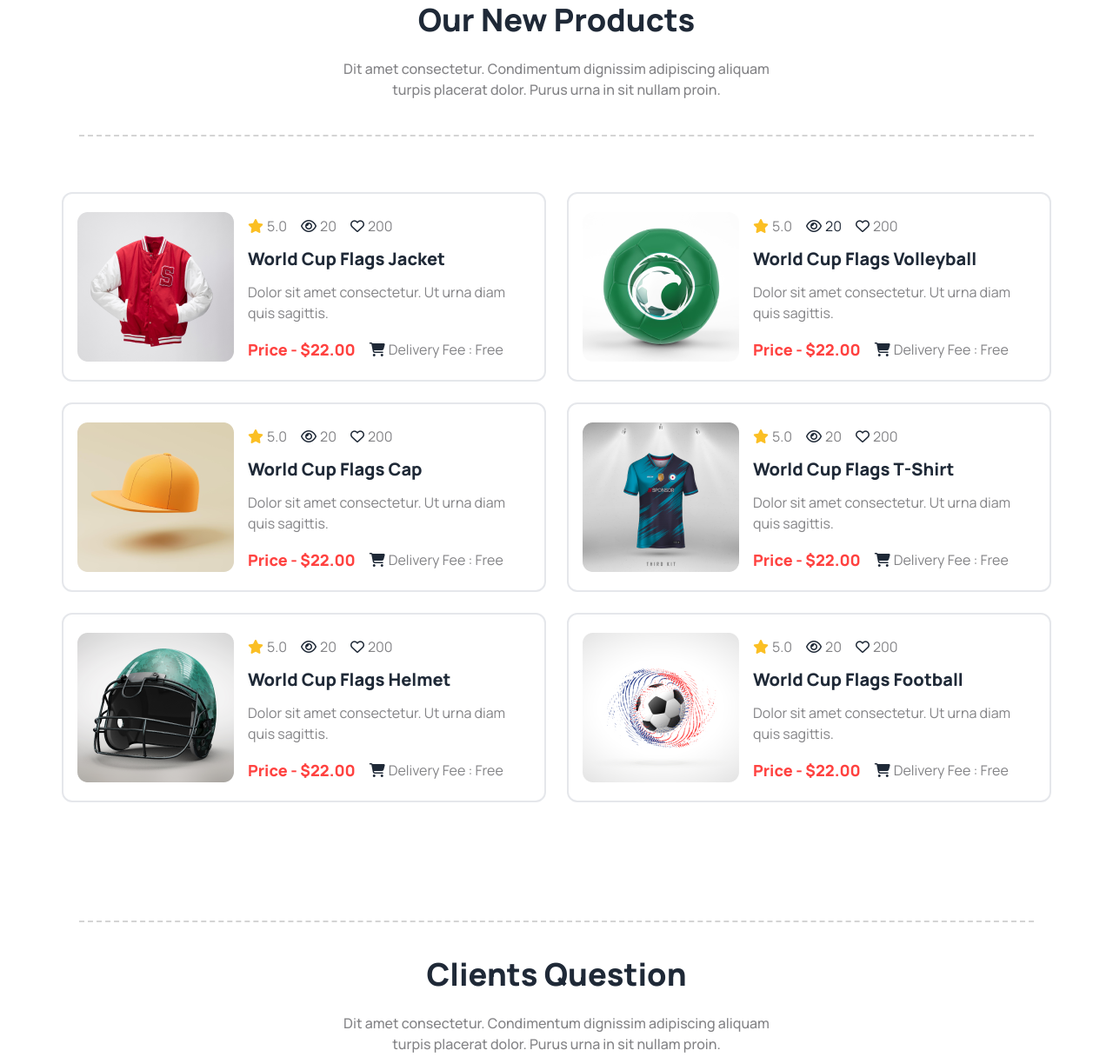
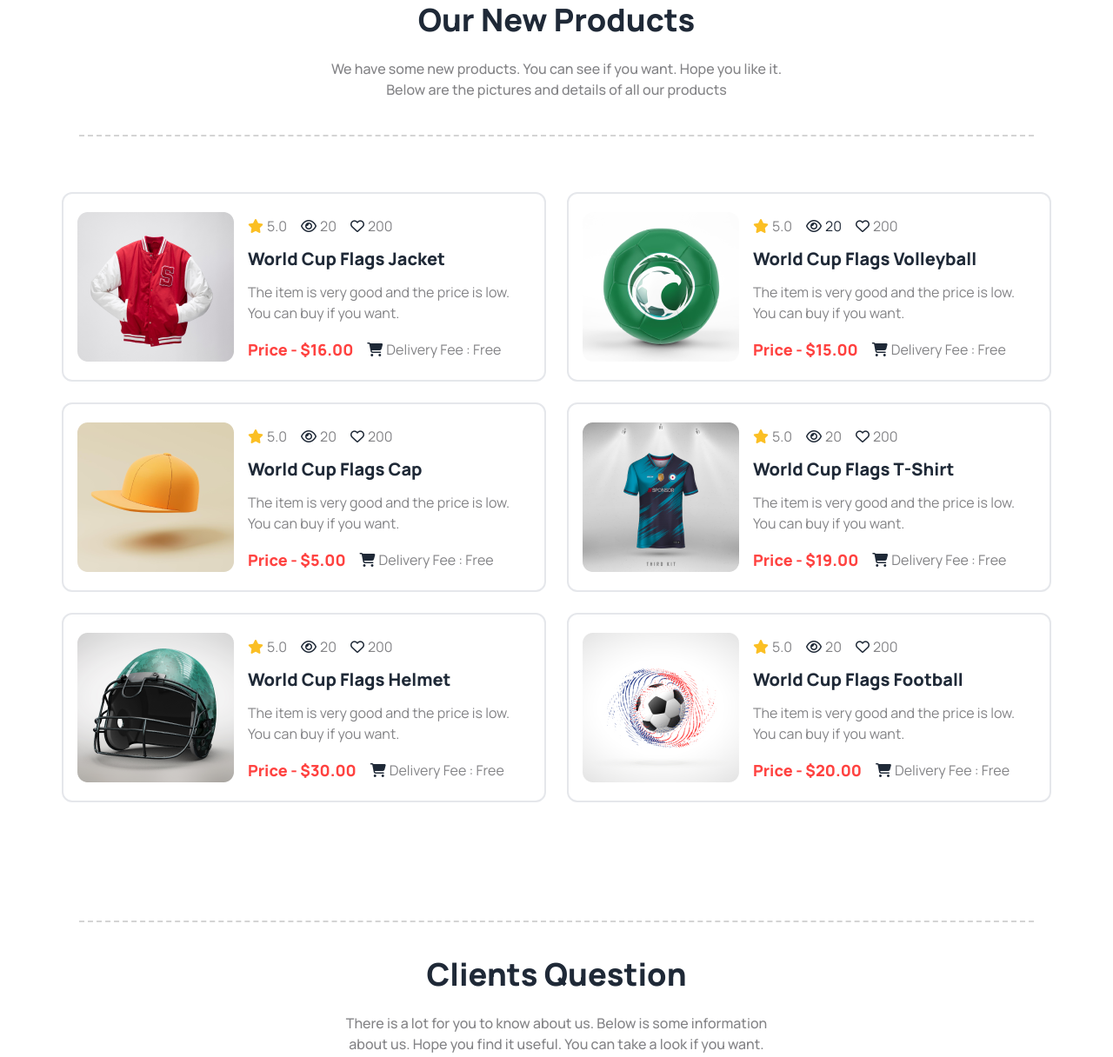
Before and after one commit to sohan226/-Assignment-3, a plain HTML site: page index.html in a window 1280 px wide. Shown: the part 2703-3919 px from the top of the page at 87% size. Drawn offline with nearby package versions, Linux system fonts and the light colour scheme.

Commit message:
some text added

```diff
--- a/index.html
+++ b/index.html
@@ -198,7 +198,7 @@
         <div class="mx-5 lg:my-16 p-5 lg:py-10 lg:px-72 text-center border-dashed border-2 border-neutral-300 border-x-0 ">
           <div>
             <h1 class="text-2xl lg:text-4xl font-extrabold">Our New Products</h1>
-            <p class="text-sm text-[#13131886]  lg:text-base font-medium mt-4 lg:mt-6 ">Dit amet consectetur. Condimentum dignissim adipiscing aliquam turpis placerat dolor. Purus urna in sit nullam proin.</p>
+            <p class="text-sm text-[#13131886]  lg:text-base font-medium mt-4 lg:mt-6 ">We have some new products. You can see if you want. Hope you like it. Below are the pictures and details of all our products</p>
           </div>
         </div>
         <div class="grid my-10 lg:grid-cols-2 gap-6">
@@ -222,9 +222,9 @@
                   </div>
                 </div>
                 <h1 class="text-xl font-extrabold my-3">World Cup Flags Jacket</h1>
-                <p class="text-[#13131886] ">Dolor sit amet consectetur. Ut urna diam quis sagittis. </p>
+                <p class="text-[#13131886] ">The item is very good and the price is low. You can buy if you want.</p>
                 <div class="flex lg:items-center flex-col lg:flex-row gap-4 mt-4">
-                  <h3 class="text-lg text-[#FF4240] font-extrabold">Price - $22.00</h3>
+                  <h3 class="text-lg text-[#FF4240] font-extrabold">Price - $16.00</h3>
                   <div class="flex items-center gap-1">
                     <i class="fa-solid fa-cart-shopping"></i>
                     <p class="text-[#13131886] ">Delivery Fee : Free</p>
@@ -253,9 +253,9 @@
                   </div>
                 </div>
                 <h1 class="text-xl font-extrabold my-3">World Cup Flags Volleyball</h1>
-                <p class="text-[#13131886]">Dolor sit amet consectetur. Ut urna diam quis sagittis. </p>
+                <p class="text-[#13131886]">The item is very good and the price is low. You can buy if you want.</p>
                 <div class="flex lg:items-center flex-col lg:flex-row gap-4 mt-4">
-                  <h3 class="text-lg text-[#FF4240] font-extrabold">Price - $22.00</h3>
+                  <h3 class="text-lg text-[#FF4240] font-extrabold">Price - $15.00</h3>
                   <div class="flex items-center gap-1">
                     <i class="fa-solid fa-cart-shopping"></i>
                     <p class="text-[#13131886] ">Delivery Fee : Free</p>
@@ -284,9 +284,9 @@
                   </div>
                 </div>
                 <h1 class="text-xl font-extrabold my-3">World Cup Flags Cap</h1>
-                <p class="text-[#13131886]">Dolor sit amet consectetur. Ut urna diam quis sagittis. </p>
+                <p class="text-[#13131886]">The item is very good and the price is low. You can buy if you want.</p>
                 <div class="flex lg:items-center flex-col lg:flex-row gap-4 mt-4">
-                  <h3 class="text-lg text-[#FF4240] font-extrabold">Price - $22.00</h3>
+                  <h3 class="text-lg text-[#FF4240] font-extrabold">Price - $5.00</h3>
                   <div class="flex items-center gap-1">
                     <i class="fa-solid fa-cart-shopping"></i>
                     <p class="text-[#13131886] ">Delivery Fee : Free</p>
@@ -315,9 +315,9 @@
                   </div>
                 </div>
                 <h1 class="text-xl font-extrabold my-3">World Cup Flags T-Shirt</h1>
-                <p class="text-[#13131886]">Dolor sit amet consectetur. Ut urna diam quis sagittis. </p>
+                <p class="text-[#13131886]">The item is very good and the price is low. You can buy if you want.</p>
                 <div class="flex lg:items-center flex-col lg:flex-row gap-4 mt-4">
-                  <h3 class="text-lg text-[#FF4240] font-extrabold">Price - $22.00</h3>
+                  <h3 class="text-lg text-[#FF4240] font-extrabold">Price - $19.00</h3>
                   <div class="flex items-center gap-1">
                     <i class="fa-solid fa-cart-shopping"></i>
                     <p class="text-[#13131886] ">Delivery Fee : Free</p>
@@ -346,9 +346,9 @@
                   </div>
                 </div>
                 <h1 class="text-xl font-extrabold my-3">World Cup Flags Helmet</h1>
-                <p class="text-[#13131886]">Dolor sit amet consectetur. Ut urna diam quis sagittis. </p>
+                <p class="text-[#13131886]">The item is very good and the price is low. You can buy if you want.</p>
                 <div class="flex lg:items-center flex-col lg:flex-row gap-4 mt-4">
-                  <h3 class="text-lg text-[#FF4240] font-extrabold">Price - $22.00</h3>
+                  <h3 class="text-lg text-[#FF4240] font-extrabold">Price - $30.00</h3>
                   <div class="flex items-center gap-1">
                     <i class="fa-solid fa-cart-shopping"></i>
                     <p class="text-[#13131886] ">Delivery Fee : Free</p>
@@ -377,9 +377,9 @@
                   </div>
                 </div>
                 <h1 class="text-xl font-extrabold my-3">World Cup Flags Football</h1>
-                <p class="text-[#13131886]">Dolor sit amet consectetur. Ut urna diam quis sagittis. </p>
+                <p class="text-[#13131886]">The item is very good and the price is low. You can buy if you want.</p>
                 <div class="flex lg:items-center flex-col lg:flex-row gap-4 mt-4">
-                  <h3 class="text-lg text-[#FF4240] font-extrabold">Price - $22.00</h3>
+                  <h3 class="text-lg text-[#FF4240] font-extrabold">Price - $20.00</h3>
                   <div class="flex items-center gap-1">
                     <i class="fa-solid fa-cart-shopping"></i>
                     <p class="text-[#13131886] ">Delivery Fee : Free</p>
@@ -397,7 +397,7 @@
       <div class="mx-5 lg:my-16 p-5 lg:py-10 lg:px-72 text-center border-dashed border-2 border-neutral-300 border-x-0 ">
         <div>
           <h1 class="text-2xl lg:text-4xl font-extrabold">Clients Question</h1>
-          <p class="text-sm text-[#13131886] lg:text-base font-medium mt-4 lg:mt-6 ">Dit amet consectetur. Condimentum dignissim adipiscing aliquam turpis placerat dolor. Purus urna in sit nullam proin.</p>
+          <p class="text-sm text-[#13131886] lg:text-base font-medium mt-4 lg:mt-6 ">There is a lot for you to know about us. Below is some information about us. Hope you find it useful. You can take a look if you want.</p>
         </div>
       </div>
       <div class="p-8 flex flex-col mt-10 lg:flex-row items-center gap-10 border-2 bg-white rounded-2xl">
@@ -464,10 +464,11 @@
     </section>
 
     <!-- get touch section -->
+
     <section  class="max-w-[1170px] lg:mx-auto p-4">
       <div class="mx-5 lg:my-16 p-5 lg:py-10 lg:px-72 text-center border-dashed border-2 border-neutral-300 border-x-0 ">
         <div>
-          <h1 class="text-2xl lg:text-4xl font-extrabold">Clients Question</h1>
+          <h1 class="text-2xl lg:text-4xl font-extrabold">Get In Touch</h1>
           <p class="text-sm text-[#13131886] lg:text-base font-medium mt-4 lg:mt-6 ">Dit amet consectetur. Condimentum dignissim adipiscing aliquam turpis placerat dolor. Purus urna in sit nullam proin.</p>
         </div>
       </div>
@@ -477,11 +478,11 @@
             <img class="mb-7" src="Images/Group 1171275317.png" alt="">
             <h3 class="text-base font-bold mb-10"> <span class="text-sm font-normal text-[#13131886]">Phone Number :</span><br> (+880)01615-564651 </h3>
           </div>
-          <div class="p-6 bg-[#bced6d19] rounded-2xl ">
+          <div class="p-6 bg-[#fddd5f12] rounded-2xl ">
             <img class="mb-7" src="Images/Group 1171275318.png" alt="">
             <h3 class="text-base font-bold mb-8"> <span class="text-sm font-normal text-[#13131886]">Email : </span><br> hafejsohanur@gmail.com  </h3>
           </div>
-          <div class="p-6 bg-[#bced6d19] rounded-2xl ">
+          <div class="p-6 bg-[#629dfc13] rounded-2xl ">
             <img class="mb-7" src="Images/Group 1171275321.png" alt="">
             <h3 class="text-base font-bold "> <span class="text-sm font-normal text-[#13131886]">Location :</span><br>Jadunathpur, Dhanbari, Tangail. </h3>
           </div>
```
